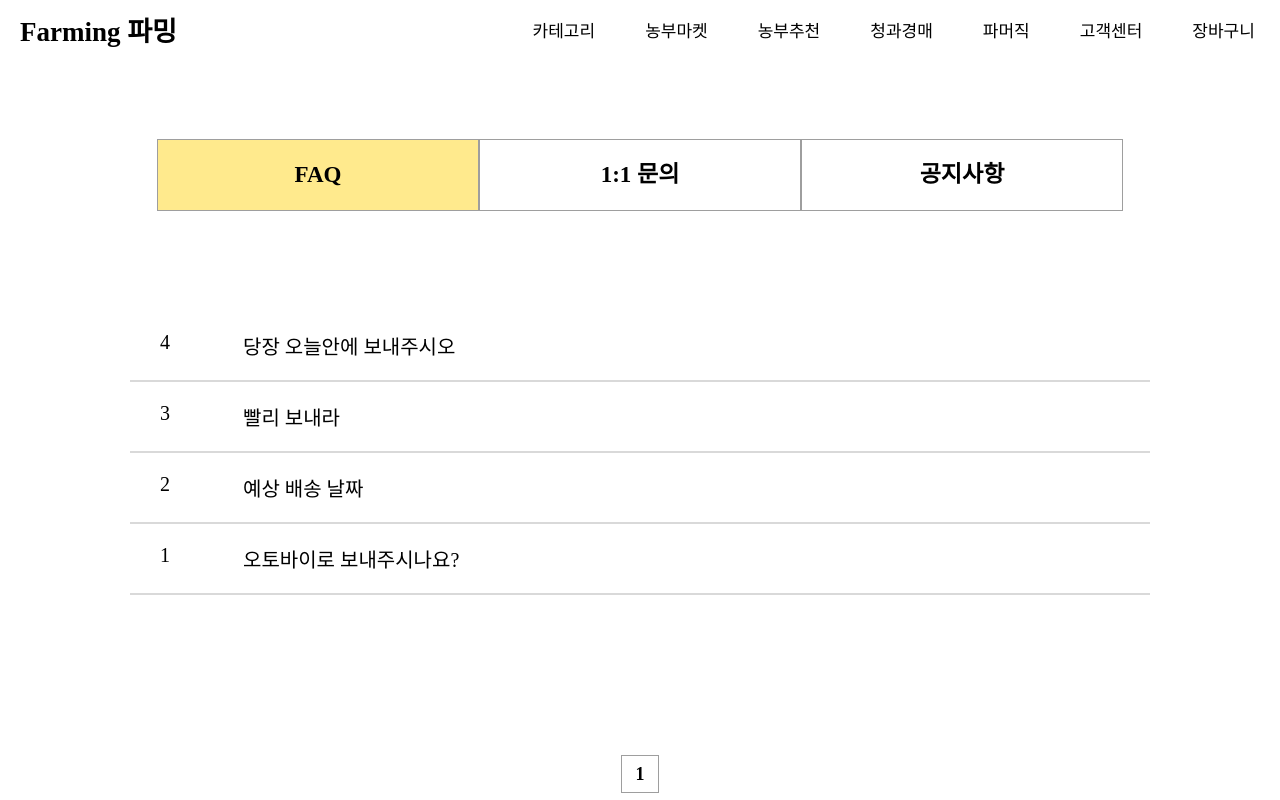
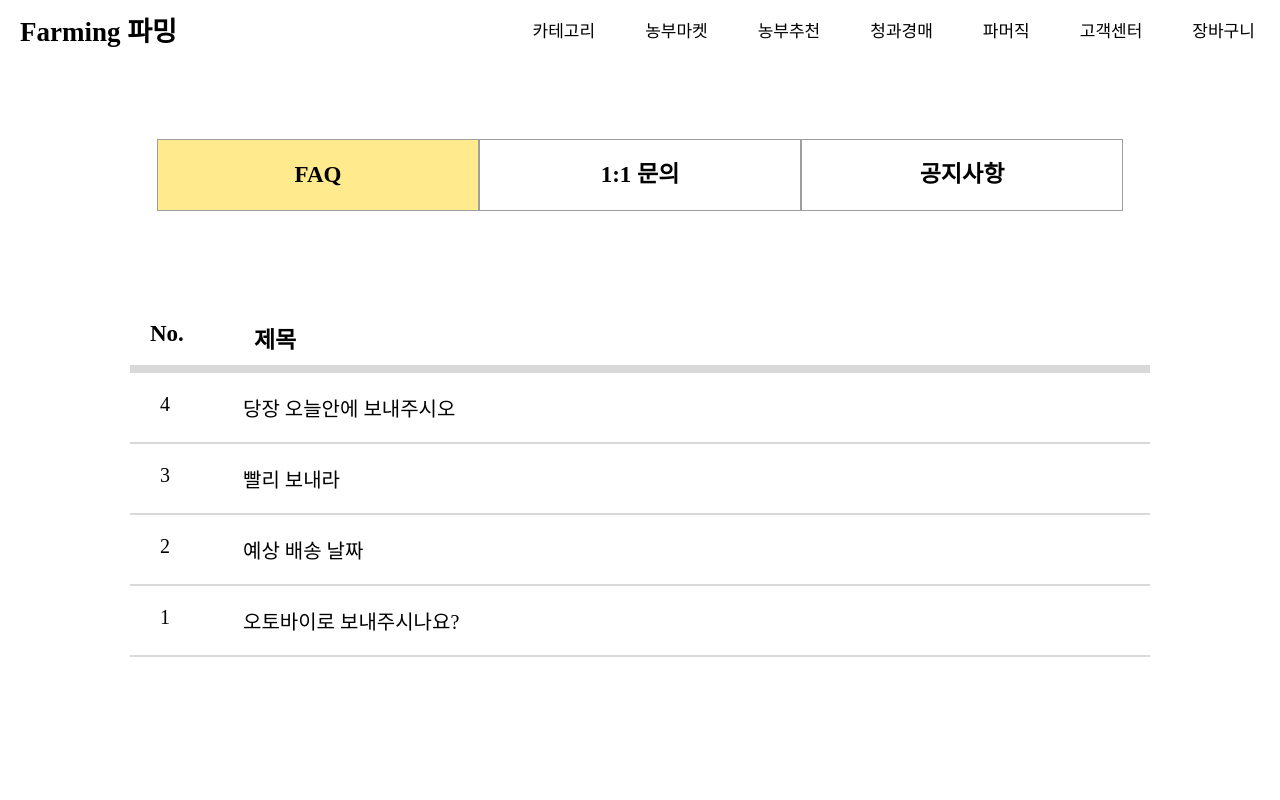
Before and after one commit to gityhb/Farming, a React (Create React App) app in the folder src/main/farmingproject/: page /customer_service_FAQ in a window 1280 px wide. Shown: the top 800 px of the page. Built offline with nearby package versions, Linux system fonts and the light colour scheme; no server answers; a web font is replaced by a local one.

Commit message:
09/13 15:27 OSJ

```diff
--- a/src/main/farmingproject/src/customer_service_FAQ.js
+++ b/src/main/farmingproject/src/customer_service_FAQ.js
@@ -36,10 +36,10 @@ function Customer_service_FAQ() {
                     </div>
 
                     <div className={'Customer_service_div'}>
-                        {/*<div className={'Customer_service_top'}>*/}
-                        {/*    <div className={'Customer_service_top_num'}>No.</div>*/}
-                        {/*    <div className={'Customer_service_top_title'}>제목</div>*/}
-                        {/*</div>*/}
+                        <div className={'Customer_service_top'}>
+                            <div className={'Customer_service_top_num'}>No.</div>
+                            <div className={'Customer_service_top_title'}>제목</div>
+                        </div>
 
                         {/*<div className={'Customer_service_inner'}>*/}
                         {/*    <div className={'Customer_service_inner_num'}>03</div>*/}
```
Also changed, not shown: 2 other files (tests, documents, lock files or other folders).
